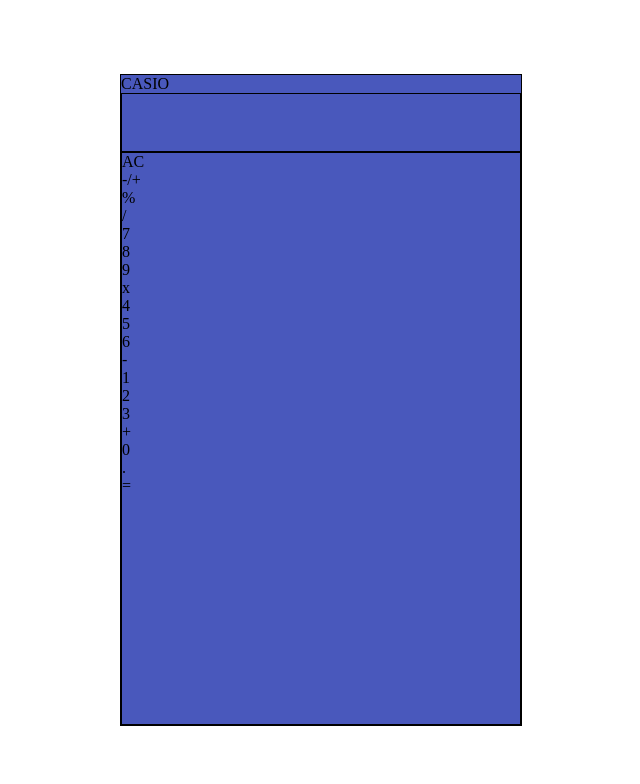
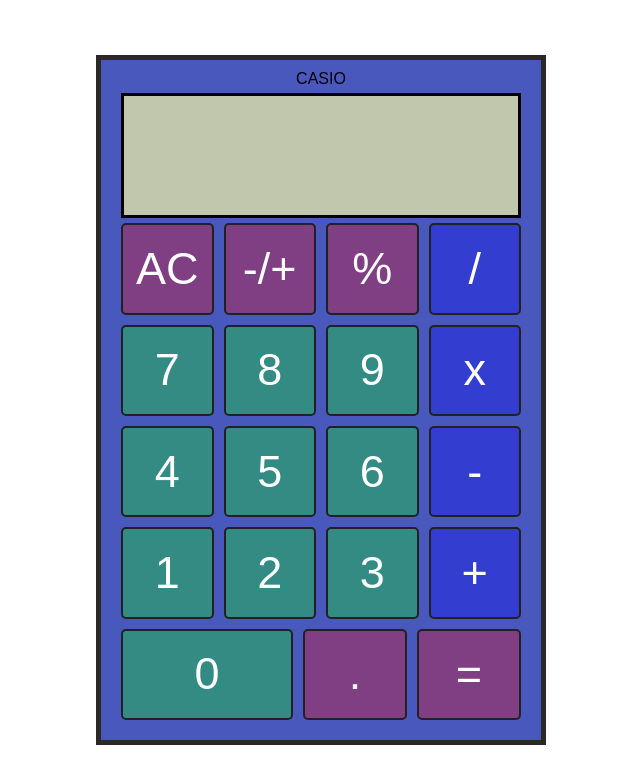
Before and after one commit to Z3BINI/calculator, a plain HTML site: page index.html in a window 1280 px wide. Shown: the whole page, without its empty margins (319-959 px from the left). Drawn offline with Linux system fonts and the light colour scheme.

Commit message:
Finalized calculator style and positioning

```diff
--- a/style/style.css
+++ b/style/style.css
@@ -1,6 +1,11 @@
+@font-face {
+    font-family: 'digital'; /*a name to be used later*/
+    src: url('./../font/digital-7.ttf'); /*URL to font*/
+}
 * {
     margin: 0;
     padding: 0;
+    font-family: Arial, Helvetica, sans-serif;
 }
 body {
     display: flex;
@@ -8,20 +13,69 @@ body {
     align-items: center;
     height: 100vh;
 }
+p {
+    margin-bottom: 5px;
+}
 .calculator {
     width: 400px;
     height: 650px;
-    border: 1px solid black;
+    min-width: 400px;
+    min-height: 650px;
+
+    border: 5px solid rgb(45, 40, 40);
+    padding: 10px 20px 20px 20px;
+
     display: flex;
     flex-direction: column;
+    text-align: center;
 }
 
 .screen {
-    flex: 1 1 auto;
-    border: 1px solid black;
+    flex: 1 1 75px;
+    border: 3px solid black;
+
+    margin-bottom: 5px;
+
+    font-family: 'digital';
+    background-color: rgb(192, 199, 173);
 }
 
 .buttons {
     flex: 4 1 auto;
-    border: 1px solid black;
+
+    display: flex;
+    flex-direction: column;
+
+    gap: 10px;
+
+    font-size: 45px;
 }
+.btn {
+    width: 100px;
+    border: 2px solid rgb(33, 33, 33);
+    border-radius: 5px;
+
+    background-color: rgba(255, 0, 0, 0.3);
+    color: white;
+
+    display: flex;
+    justify-content: center;
+    align-items: center;
+}
+.btnRow {
+    display: flex;
+    flex: auto;
+    gap: 10px;
+}
+
+.btn.zero {
+    flex: 2 1 auto;
+}
+
+.btn.op {
+    background-color: rgb(0, 0, 255, 0.3);
+}
+
+.btn.nums {
+    background-color: rgb(0, 255, 0, 0.3);
+}
```
